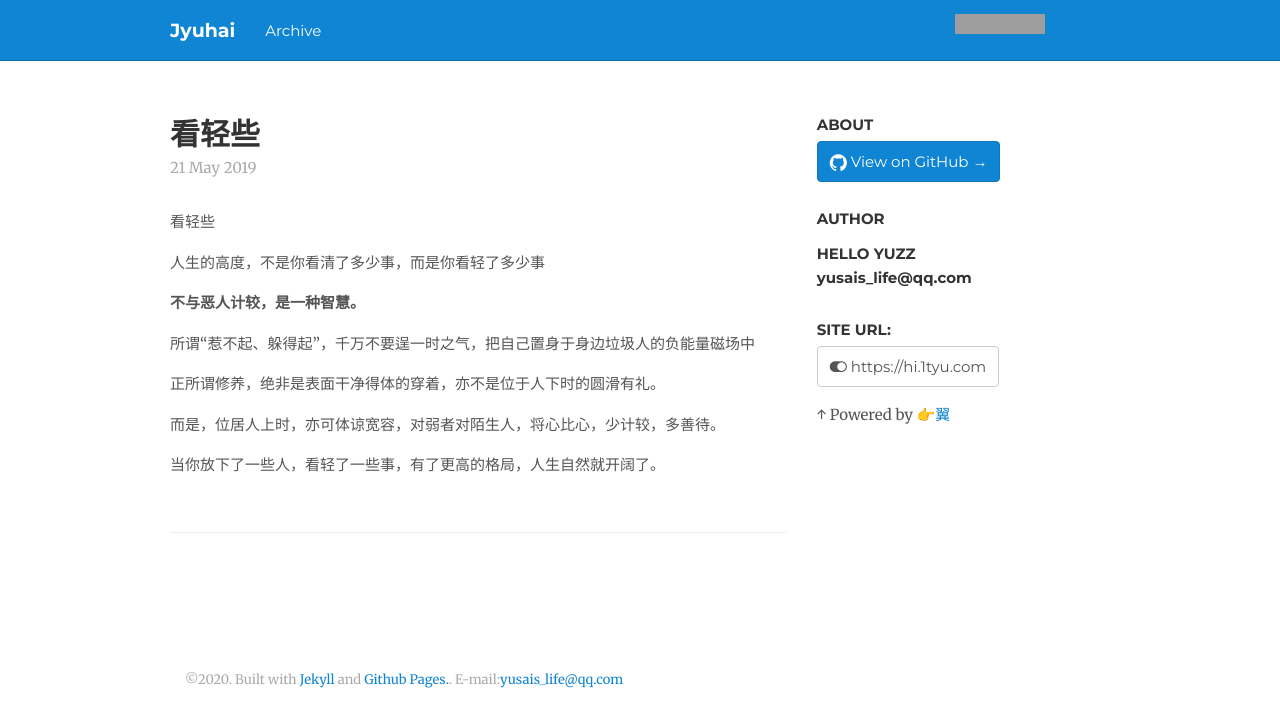
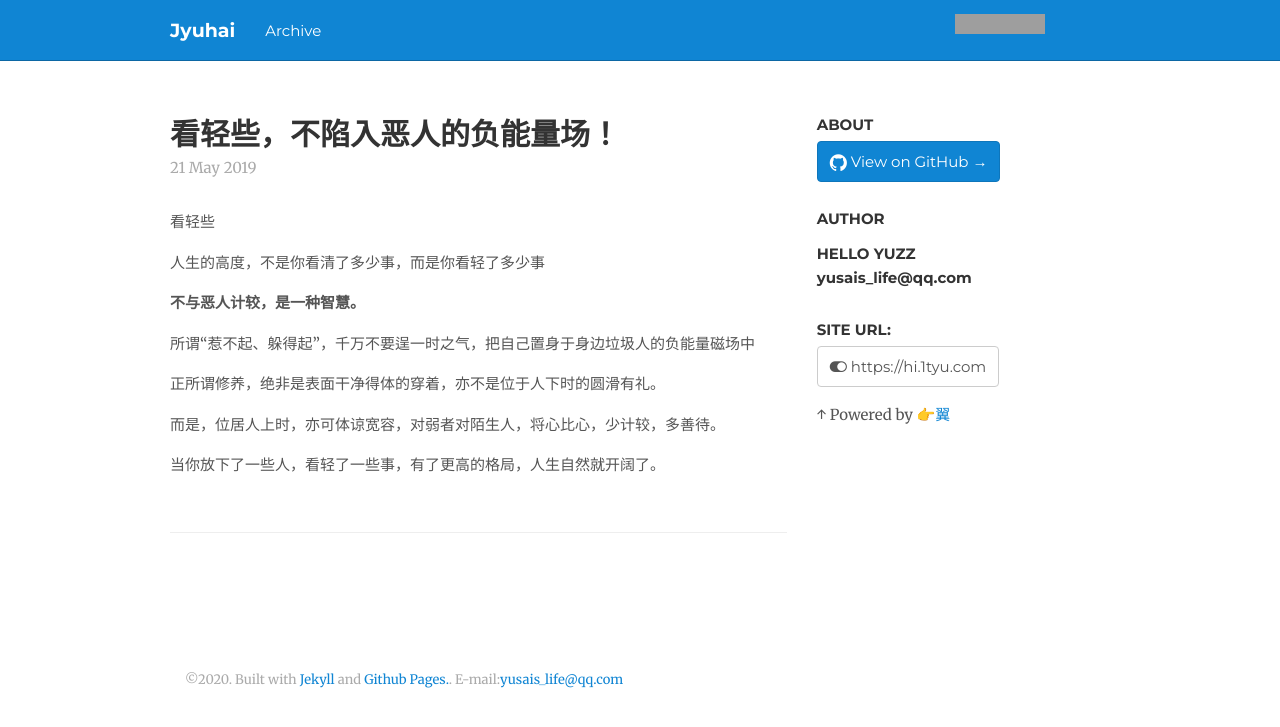
Before and after one commit to helloyuzz/me.wgrib2.com, a Jekyll site: the page built from _posts/2019-05-21-Lighting.md, in a window 1280 px wide. Shown: the top 727 px of the page. Built offline with Jekyll 4.4.1, drawn with Linux system fonts in a browser that asks for light colours; nearby versions of some CDN libraries; emoji names are drawn with the system emoji font; comment, search, counter and statistics services are not loaded; grey boxes are pictures that could not be loaded.

Commit message:
Update 2019-05-21-Lighting.md

```diff
--- a/_posts/2019-05-21-Lighting.md
+++ b/_posts/2019-05-21-Lighting.md
@@ -1,5 +1,5 @@
 ---
-title: '看轻些'
+title: '看轻些，不陷入恶人的负能量场！'
 ---
 
 看轻些
```
